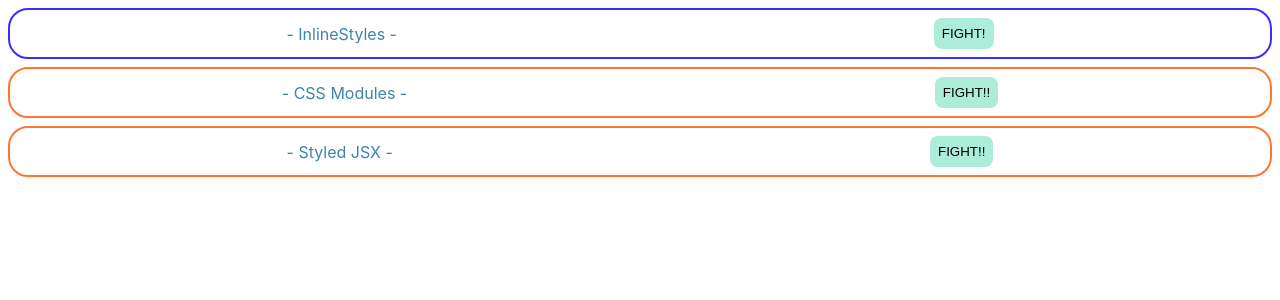
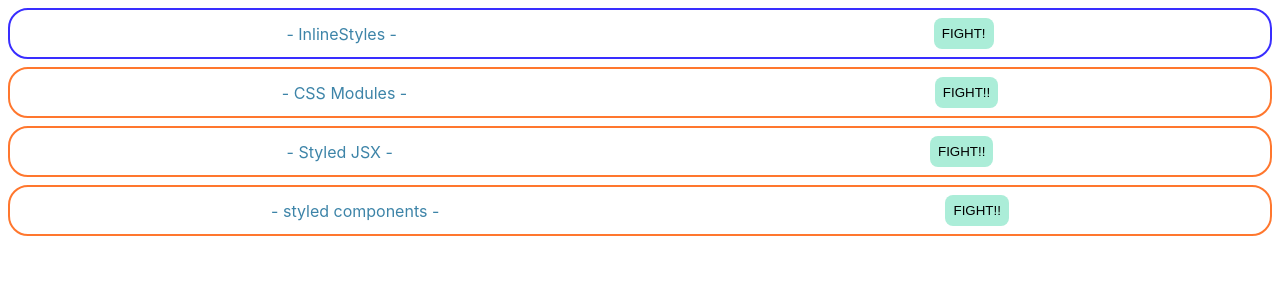
Before and after one commit to mississippibukkaker/react_stepup, a React (Create React App) app: page / in a window 1280 px wide. Shown: the top 300 px of the page. Built offline with nearby package versions, Linux system fonts and the light colour scheme.

Commit message:
styled-components

```diff
--- a/package.json
+++ b/package.json
@@ -10,6 +10,7 @@
     "react-dom": "^18.2.0",
     "react-scripts": "5.0.1",
     "sass": "^1.71.1",
+    "styled-components": "^6.1.8",
     "styled-jsx": "^5.1.2",
     "web-vitals": "^2.1.4"
   },
--- a/src/App.jsx
+++ b/src/App.jsx
@@ -1,6 +1,7 @@
 import "./App.css";
 import { CssModules } from "./components/CssModules";
 import { InlineStyle } from "./components/InlineStyle";
+import { StyledComponents } from "./components/StyledComponents";
 import { StyledJsx } from "./components/StyledJsx";
 
 export const App = () => {
@@ -9,6 +10,7 @@ export const App = () => {
       <InlineStyle />
       <CssModules />
       <StyledJsx />
+      <StyledComponents />
     </div>
   );
 };
--- /dev/null
+++ b/src/components/StyledComponents.jsx
@@ -0,0 +1,37 @@
+import styled from "styled-components";
+
+export const StyledComponents = () => {
+  return (
+    <SContainer>
+      <STitle>- styled components -</STitle>
+      <SButton>FIGHT!!</SButton>
+    </SContainer>
+  )
+}
+
+const SContainer = styled.div`
+  border: solid 2px #ff772e;
+  border-radius: 20px;
+  padding: 8px;
+  margin: 8px;
+  display: flex;
+  justify-content: space-around;
+  align-items: center;
+`
+
+const STitle = styled.p`
+  margin: 0;
+  color: #3d84a8;
+`
+
+const SButton = styled.button`
+  background-color: #abedd8;
+  border: none;
+  padding: 8px;
+  border-radius: 8px;
+  &:hover {
+    background-color: #46cdcf;
+    color: #fff;
+    cursor: pointer;
+  }
+`
```
Also changed, not shown: 1 other file (tests, documents, lock files or other folders).
